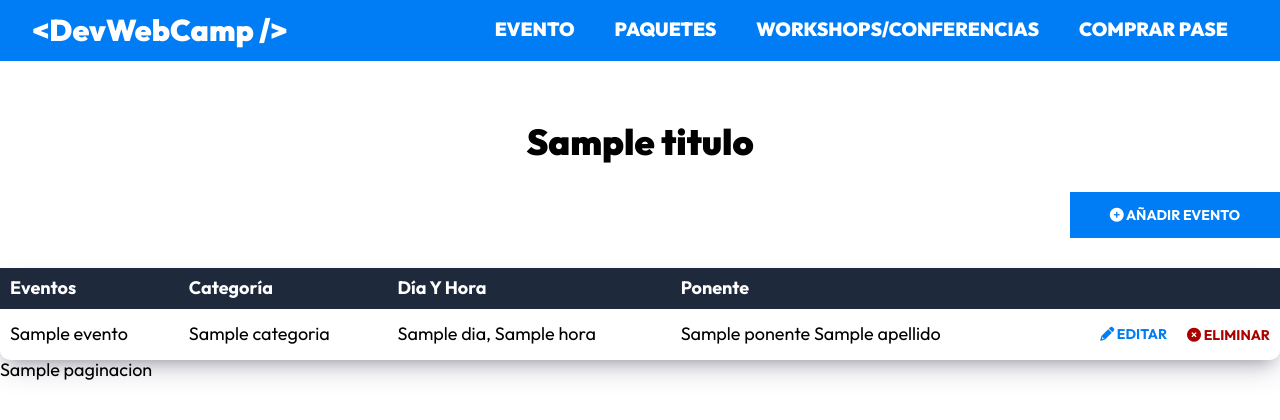
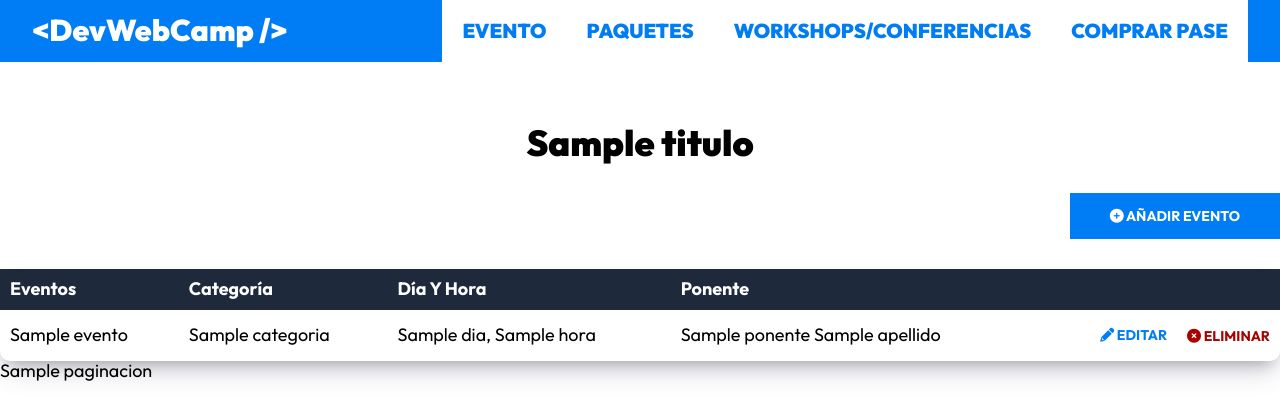
Before and after one commit to CANDELODS/DevWebCamp, a PHP site: template views/admin/eventos/index.php in a window 1280 px wide. Shown: the part 601-1021 px from the top of the page. Run offline with PHP 8.4, Linux system fonts and the light colour scheme; the template is opened without the code that fills it: most values are stand-ins (such as "Sample title", 1, 10 or a date in 2020); some libraries are stand-ins or nearby versions.

Commit message:
Ahora se resalta la pagina en la que se encuentra, se organizaron los enlaces de la navegación para que cambien según si el usuario es admin o no.

```diff
--- a/src/scss/base/_mixins.scss
+++ b/src/scss/base/_mixins.scss
@@ -99,6 +99,7 @@
     color: v.$blanco;
     text-align: center;
     margin-bottom: 2rem;
+    white-space: nowrap; //El Logo Se Muestra En Una Sola Linea
     @include desktop(){
         text-align: left;
         margin: 0;
--- a/src/scss/ui/header/_header.scss
+++ b/src/scss/ui/header/_header.scss
@@ -24,6 +24,12 @@
     }
     &__enlace{
         @include m.enlace;
+    }
+    &__form{
+        display: flex
+    }
+    &__submit{
+        @extend .header__enlace;
     }
     &__contenido{
         padding-top: 10rem;
--- a/src/scss/ui/header/_navegacion.scss
+++ b/src/scss/ui/header/_navegacion.scss
@@ -9,11 +9,12 @@
     }
     &__enlace{
         color: v.$blanco;
-        font-size: 1.9rem;
+        font-size: 2rem;
         padding: 2rem;
         font-weight: v.$black;
         text-transform: uppercase;
         text-align: center;
+        &--actual,
         &:hover{
             background-color: v.$blanco;
             color: v.$azul;
--- a/views/templates/header.php
+++ b/views/templates/header.php
@@ -1,8 +1,15 @@
 <header class="header">
     <div class="header__contenedor">
         <nav class="header__navegacion">
+            <?php if(isAuth()) { ?>
+                <a href="<?php echo isAdmin() ? '/admin/dashboard' : '/finalizar-registro'; ?>" class="header__enlace">Administrar</a>
+                <form action="/logout" method="POST" class="header__form">
+                <input type="submit" value="Cerrar Sesión" class="header__submit">
+                </form>
+            <?php } else{ ?>
             <a href="/registro" class="header__enlace">Registro</a>
             <a href="/login" class="header__enlace">Iniciar Sesión</a>
+            <?php }; ?>
         </nav>
 
         <div class="header__contenido">
@@ -24,10 +31,10 @@
         <h2 class="barra__logo">&#60;DevWebCamp /></h2>
         </a>
         <nav class="navegacion">
-            <a href="/devwebcamp" class="navegacion__enlace">Evento</a>
-            <a href="/paquetes" class="navegacion__enlace">Paquetes</a>
-            <a href="workshops-conferencias" class="navegacion__enlace">Workshops/Conferencias</a>
-            <a href="/registro" class="navegacion__enlace">Comprar Pase</a>
+            <a href="/devwebcamp" class="navegacion__enlace <?php echo paginaActual('/devwebcamp') ? 'navegacion__enlace--actual' : '';?>">Evento</a>
+            <a href="/paquetes" class="navegacion__enlace <?php echo paginaActual('/paquetes') ? 'navegacion__enlace--actual' : '';?>">Paquetes</a>
+            <a href="/workshops-conferencias" class="navegacion__enlace <?php echo paginaActual('/workshops-conferencias') ? 'navegacion__enlace--actual' : '';?>">Workshops/Conferencias</a>
+            <a href="/registro" class="navegacion__enlace <?php echo paginaActual('/registro') ? 'navegacion__enlace--actual' : '';?>">Comprar Pase</a>
         </nav>
     </div>
 </div>
```
Also changed, not shown: includes/funciones.php (+6 -2 lines), public/build/css/app.css, public/build/js/main.min.js, 2 other files.
